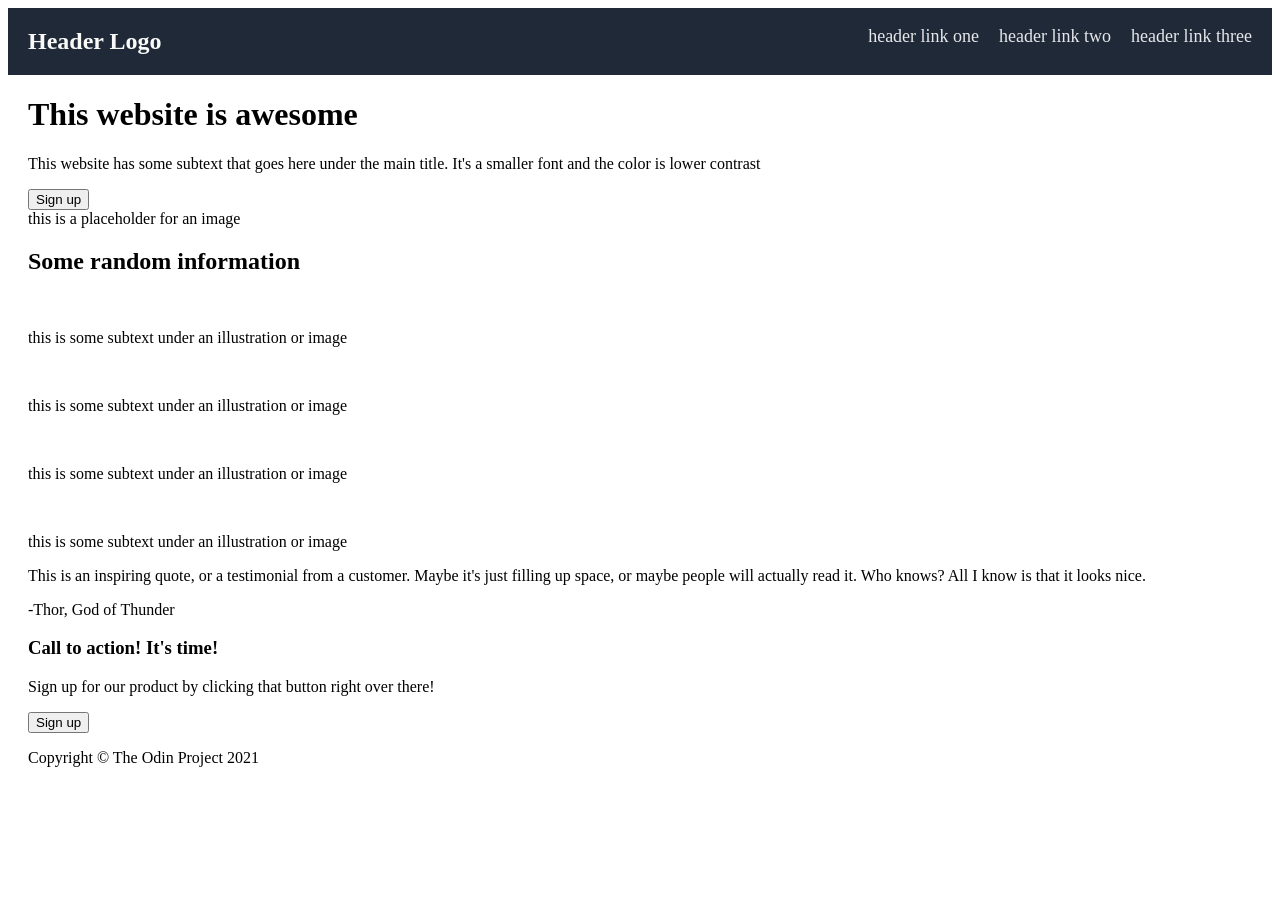
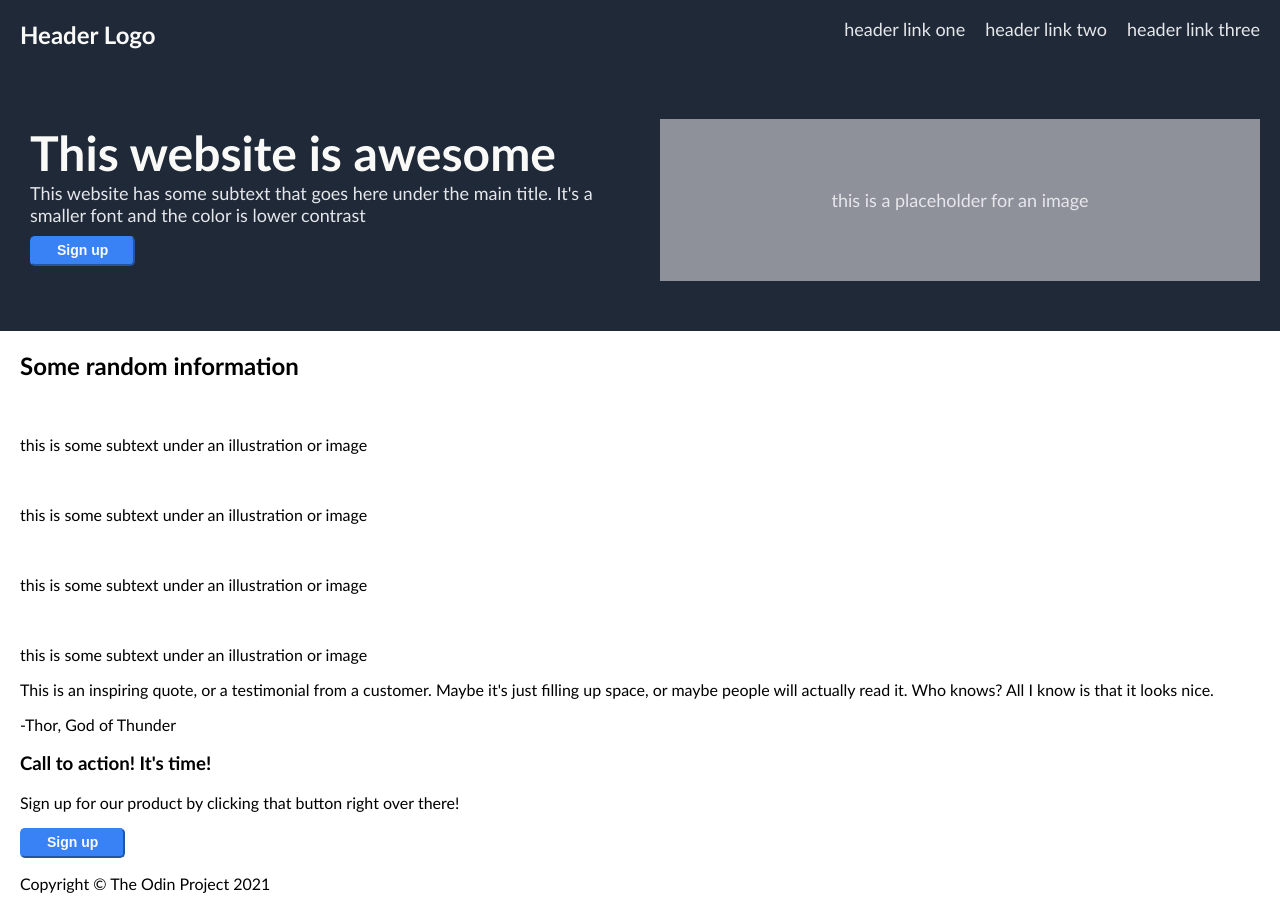
Before and after one commit to h-veng/odin-landing-page, a plain HTML site: page index.html in a window 1280 px wide. Before the commit the page ends 800 px from the top, so only its background shows below. Drawn offline with Linux system fonts and the light colour scheme.

Commit message:
Style the hero section

```diff
--- a/index.html
+++ b/index.html
@@ -18,12 +18,18 @@
         <li>header link three</li>
       </ul>
     </div>
-    <div class="section">
-      <h1>This website is awesome</h1>
-      <p>This website has some subtext that goes here under the main title.
-        It's a smaller font and the color is lower contrast</p>
-      <button>Sign up</button>
-      <div>this is a placeholder for an image</div>
+    <div class="section hero">
+      <div class="left-items">
+        <h1>This website is awesome</h1>
+        <p>This website has some subtext that goes here under the main title.
+          It's a smaller font and the color is lower contrast</p>
+        <button class="button-sign-up">Sign up</button>
+      </div>
+      <div class="right-items">
+        <div class="image-placeholder">
+          <p>this is a placeholder for an image</p>
+        </div>
+      </div>
     </div>
     <div class="section">
       <h2>Some random information</h2>
@@ -52,7 +58,7 @@
       <div class="signup-bar">
         <h3>Call to action! It's time!</h3>
         <p>Sign up for our product by clicking that button right over there!</p>
-        <button>Sign up</button>
+        <button class="button-sign-up">Sign up</button>
       </div>
     </div>
     <div class="section footer">
--- a/styles/style.css
+++ b/styles/style.css
@@ -1,10 +1,65 @@
-:root {
-  padding: 0;
+body {
+  margin: 0px;
+  font-family: 'Calibri';
 }
 
 .section {
   padding-left: 20px;
   padding-right: 20px;
+}
+
+.hero {
+  display: flex;
+  gap: 20px;
+  background-color: #1F2937;
+}
+
+.hero>* {
+  flex: 1 1 0;
+  margin-top: 50px;
+  margin-bottom: 50px;
+}
+
+.hero>.left-items {
+  padding: 10px;
+}
+
+.hero .image-placeholder {
+  display: flex;
+  height: 100%;
+  align-items: center;
+  justify-content: center;
+  background-color: #8e919a;
+}
+
+.hero h1 {
+  color: #F9FAF8;
+  font-size: 48px;
+  font-weight: 800;
+  margin: 0px;
+  line-height: 48px;
+}
+
+.hero p {
+  color: #E5E7EB;
+  font-size: 18px;
+  margin: 5px 0px;
+}
+
+.hero .button-sign-up {
+  margin: 5px 0px;
+}
+
+.button-sign-up {
+  background-color: #3882F6;
+  border-color: #3882F6;
+  border-radius: 5px;
+  font-size: 14px;
+  font-weight: bold;
+  text-align: center;
+  color: #F9FAF8;
+  line-height: 18px;
+  padding: 3px 25px 5px 25px;
 }
 
 .header {
```
